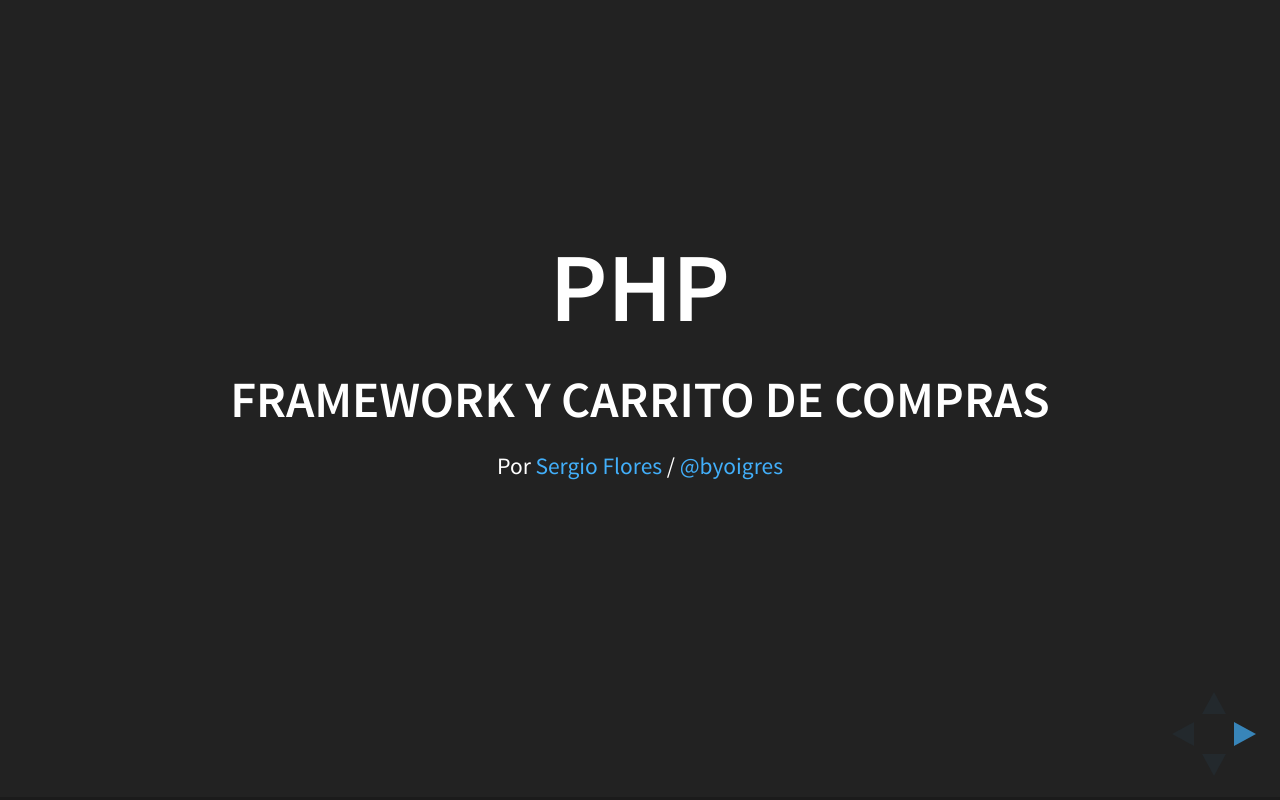
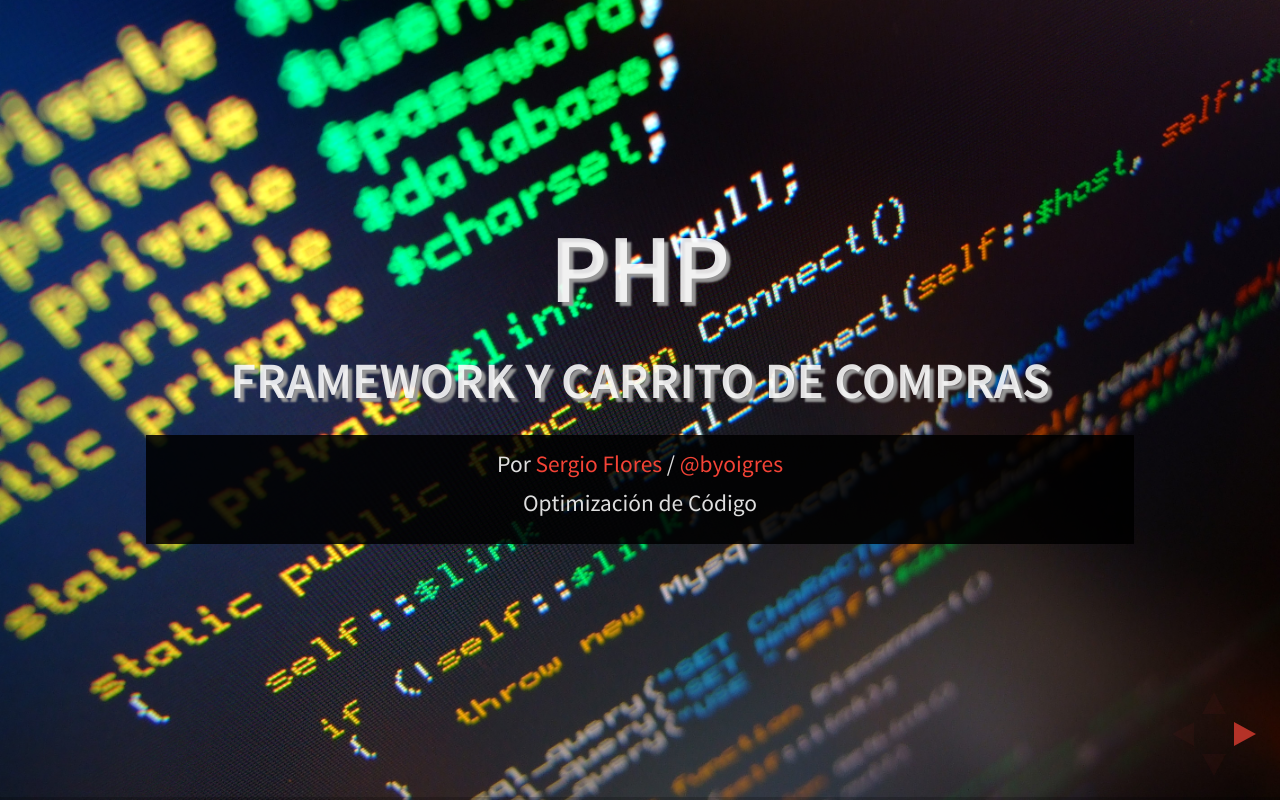
Before and after one commit to byoigres/php-course-slides, a website: page index.html in a window 1280 px wide. Drawn offline with Linux system fonts and the light colour scheme.

Commit message:
PHP theme added

```diff
--- /dev/null
+++ b/css/theme/source/php.scss
@@ -0,0 +1,67 @@
+/**
+ * Black theme for reveal.js. This is the opposite of the 'white' theme.
+ *
+ * Copyright (C) 2015 Hakim El Hattab, http://hakim.se
+ */
+
+
+// Default mixins and settings -----------------
+@import "../template/mixins";
+@import "../template/settings";
+@import "../template/colors";
+// ---------------------------------------------
+
+
+// Include theme-specific fonts
+@import url(../../lib/font/source-sans-pro/source-sans-pro.css);
+
+
+// Override theme settings (see ../template/settings.scss)
+$backgroundColor: $indigo-500;
+
+$mainColor: $dark-white;
+$headingColor: $dark-white;
+
+$mainFontSize: 38px;
+$mainFont: 'Source Sans Pro', Helvetica, sans-serif;
+$headingFont: 'Source Sans Pro', Helvetica, sans-serif;
+$headingTextShadow: none;
+$headingLetterSpacing: normal;
+$headingTextTransform: uppercase;
+$headingFontWeight: 600;
+$linkColor: $red-500;
+$linkColorHover: darken( $linkColor, 15% );
+$selectionBackgroundColor: lighten( $linkColor, 25% );
+
+$heading1Size: 2.5em;
+$heading2Size: 1.6em;
+$heading3Size: 1.3em;
+$heading4Size: 1.0em;
+
+section.has-light-background {
+	&, h1, h2, h3, h4, h5, h6 {
+		color: #222;
+	}
+}
+
+.principal {
+
+    h1, h3 {
+        text-shadow: 4px 4px 2px rgba(150, 150, 150, 1)!important;
+    }
+
+    .footer {
+        background-color: $dark-black;
+        padding: 15px 0;
+
+        p {
+            margin: 0;
+            line-height: 1;
+        }
+    }
+}
+
+
+// Theme template ------------------------------
+@import "../template/theme";
+// ---------------------------------------------
--- /dev/null
+++ b/css/theme/template/colors.scss
@@ -0,0 +1,285 @@
+$red-50:    #ffebee;
+$red-100:   #ffcdd2;
+$red-200:   #ef9a9a;
+$red-300:   #e57373;
+$red-400:   #ef5350;
+$red-500:   #f44336;
+$red-600:   #e53935;
+$red-700:   #d32f2f;
+$red-800:   #c62828;
+$red-900:   #b71c1c;
+$red-A100:  #ff8a80;
+$red-A200:  #ff5252;
+$red-A400:  #ff1744;
+$red-A700:  #d50000;
+
+$pink-50:   #fce4ec;
+$pink-100:  #f8bbd0;
+$pink-200:  #f48fb1;
+$pink-300:  #f06292;
+$pink-400:  #ec407a;
+$pink-500:  #e91e63;
+$pink-600:  #d81b60;
+$pink-700:  #c2185b;
+$pink-800:  #ad1457;
+$pink-900:  #880e4f;
+$pink-A100: #ff80ab;
+$pink-A200: #ff4081;
+$pink-A400: #f50057;
+$pink-A700: #c51162;
+
+$purple-50:   #f3e5f5;
+$purple-100:  #e1bee7;
+$purple-200:  #ce93d8;
+$purple-300:  #ba68c8;
+$purple-400:  #ab47bc;
+$purple-500:  #9c27b0;
+$purple-600:  #8e24aa;
+$purple-700:  #7b1fa2;
+$purple-800:  #6a1b9a;
+$purple-900:  #4a148c;
+$purple-A100: #ea80fc;
+$purple-A200: #e040fb;
+$purple-A400: #d500f9;
+$purple-A700: #aa00ff;
+
+$deep-purple-50:    #ede7f6;
+$deep-purple-100:   #d1c4e9;
+$deep-purple-200:   #b39ddb;
+$deep-purple-300:   #9575cd;
+$deep-purple-400:   #7e57c2;
+$deep-purple-500:   #673ab7;
+$deep-purple-600:   #5e35b1;
+$deep-purple-700:   #512da8;
+$deep-purple-800:   #4527a0;
+$deep-purple-900:   #311b92;
+$deep-purple-A100:  #b388ff;
+$deep-purple-A200:  #7c4dff;
+$deep-purple-A400:  #651fff;
+$deep-purple-A700:  #6200ea;
+
+$indigo-50:   #e8eaf6;
+$indigo-100:  #c5cae9;
+$indigo-200:  #9fa8da;
+$indigo-300:  #7986cb;
+$indigo-400:  #5c6bc0;
+$indigo-500:  #3f51b5;
+$indigo-600:  #3949ab;
+$indigo-700:  #303f9f;
+$indigo-800:  #283593;
+$indigo-900:  #1a237e;
+$indigo-A100: #8c9eff;
+$indigo-A200: #536dfe;
+$indigo-A400: #3d5afe;
+$indigo-A700: #304ffe;
+
+$blue-50:   #e3f2fd;
+$blue-100:  #bbdefb;
+$blue-200:  #90caf9;
+$blue-300:  #64b5f6;
+$blue-400:  #42a5f5;
+$blue-500:  #2196f3;
+$blue-600:  #1e88e5;
+$blue-700:  #1976d2;
+$blue-800:  #1565c0;
+$blue-900:  #0d47a1;
+$blue-A100: #82b1ff;
+$blue-A200: #448aff;
+$blue-A400: #2979ff;
+$blue-A700: #2962ff;
+
+$light-blue-50:   #e1f5fe;
+$light-blue-100:  #b3e5fc;
+$light-blue-200:  #81d4fa;
+$light-blue-300:  #4fc3f7;
+$light-blue-400:  #29b6f6;
+$light-blue-500:  #03a9f4;
+$light-blue-600:  #039be5;
+$light-blue-700:  #0288d1;
+$light-blue-800:  #0277bd;
+$light-blue-900:  #01579b;
+$light-blue-A100: #80d8ff;
+$light-blue-A200: #40c4ff;
+$light-blue-A400: #00b0ff;
+$light-blue-A700: #0091ea;
+
+$cyan-50:   #e0f7fa;
+$cyan-100:  #b2ebf2;
+$cyan-200:  #80deea;
+$cyan-300:  #4dd0e1;
+$cyan-400:  #26c6da;
+$cyan-500:  #00bcd4;
+$cyan-600:  #00acc1;
+$cyan-700:  #0097a7;
+$cyan-800:  #00838f;
+$cyan-900:  #006064;
+$cyan-A100: #84ffff;
+$cyan-A200: #18ffff;
+$cyan-A400: #00e5ff;
+$cyan-A700: #00b8d4;
+
+$teal-50:   #e0f2f1;
+$teal-100:  #b2dfdb;
+$teal-200:  #80cbc4;
+$teal-300:  #4db6ac;
+$teal-400:  #26a69a;
+$teal-500:  #009688;
+$teal-600:  #00897b;
+$teal-700:  #00796b;
+$teal-800:  #00695c;
+$teal-900:  #004d40;
+$teal-A100: #a7ffeb;
+$teal-A200: #64ffda;
+$teal-A400: #1de9b6;
+$teal-A700: #00bfa5;
+
+$green-50:    #e8f5e9;
+$green-100:   #c8e6c9;
+$green-200:   #a5d6a7;
+$green-300:   #81c784;
+$green-400:   #66bb6a;
+$green-500:   #4caf50;
+$green-600:   #43a047;
+$green-700:   #388e3c;
+$green-800:   #2e7d32;
+$green-900:   #1b5e20;
+$green-A100:  #b9f6ca;
+$green-A200:  #69f0ae;
+$green-A400:  #00e676;
+$green-A700:  #00c853;
+
+$light-green-50:    #f1f8e9;
+$light-green-100:   #dcedc8;
+$light-green-200:   #c5e1a5;
+$light-green-300:   #aed581;
+$light-green-400:   #9ccc65;
+$light-green-500:   #8bc34a;
+$light-green-600:   #7cb342;
+$light-green-700:   #689f38;
+$light-green-800:   #558b2f;
+$light-green-900:   #33691e;
+$light-green-A100:  #ccff90;
+$light-green-A200:  #b2ff59;
+$light-green-A400:  #76ff03;
+$light-green-A700:  #64dd17;
+
+$lime-50:   #f9fbe7;
+$lime-100:  #f0f4c3;
+$lime-200:  #e6ee9c;
+$lime-300:  #dce775;
+$lime-400:  #d4e157;
+$lime-500:  #cddc39;
+$lime-600:  #c0ca33;
+$lime-700:  #afb42b;
+$lime-800:  #9e9d24;
+$lime-900:  #827717;
+$lime-A100: #f4ff81;
+$lime-A200: #eeff41;
+$lime-A400: #c6ff00;
+$lime-A700: #aeea00;
+
+$yellow-50:   #fffde7;
+$yellow-100:  #fff9c4;
+$yellow-200:  #fff59d;
+$yellow-300:  #fff176;
+$yellow-400:  #ffee58;
+$yellow-500:  #ffeb3b;
+$yellow-600:  #fdd835;
+$yellow-700:  #fbc02d;
+$yellow-800:  #f9a825;
+$yellow-900:  #f57f17;
+$yellow-A100: #ffff8d;
+$yellow-A200: #ffff00;
+$yellow-A400: #ffea00;
+$yellow-A700: #ffd600;
+
+$amber-50:    #fff8e1;
+$amber-100:   #ffecb3;
+$amber-200:   #ffe082;
+$amber-300:   #ffd54f;
+$amber-400:   #ffca28;
+$amber-500:   #ffc107;
+$amber-600:   #ffb300;
+$amber-700:   #ffa000;
+$amber-800:   #ff8f00;
+$amber-900:   #ff6f00;
+$amber-A100:  #ffe57f;
+$amber-A200:  #ffd740;
+$amber-A400:  #ffc400;
+$amber-A700:  #ffab00;
+
+$orange-50:   #fff3e0;
+$orange-100:  #ffe0b2;
+$orange-200:  #ffcc80;
+$orange-300:  #ffb74d;
+$orange-400:  #ffa726;
+$orange-500:  #ff9800;
+$orange-600:  #fb8c00;
+$orange-700:  #f57c00;
+$orange-800:  #ef6c00;
+$orange-900:  #e65100;
+$orange-A100: #ffd180;
+$orange-A200: #ffab40;
+$orange-A400: #ff9100;
+$orange-A700: #ff6d00;
+
+$deep-orange-50:    #fbe9e7;
+$deep-orange-100:   #ffccbc;
+$deep-orange-200:   #ffab91;
+$deep-orange-300:   #ff8a65;
+$deep-orange-400:   #ff7043;
+$deep-orange-500:   #ff5722;
+$deep-orange-600:   #f4511e;
+$deep-orange-700:   #e64a19;
+$deep-orange-800:   #d84315;
+$deep-orange-900:   #bf360c;
+$deep-orange-A100:  #ff9e80;
+$deep-orange-A200:  #ff6e40;
+$deep-orange-A400:  #ff3d00;
+$deep-orange-A700:  #dd2c00;
+
+$brown-50:   #efebe9;
+$brown-100:  #d7ccc8;
+$brown-200:  #bcaaa4;
+$brown-300:  #a1887f;
+$brown-400:  #8d6e63;
+$brown-500:  #795548;
+$brown-600:  #6d4c41;
+$brown-700:  #5d4037;
+$brown-800:  #4e342e;
+$brown-900:  #3e2723;
+
+$blue-grey-50:   #eceff1;
+$blue-grey-100:  #cfd8dc;
+$blue-grey-200:  #b0bec5;
+$blue-grey-300:  #90a4ae;
+$blue-grey-400:  #78909c;
+$blue-grey-500:  #607d8b;
+$blue-grey-600:  #546e7a;
+$blue-grey-700:  #455a64;
+$blue-grey-800:  #37474f;
+$blue-grey-900:  #263238;
+
+$grey-50:   #fafafa;
+$grey-100:  #f5f5f5;
+$grey-200:  #eeeeee;
+$grey-300:  #e0e0e0;
+$grey-400:  #bdbdbd;
+$grey-500:  #9e9e9e;
+$grey-600:  #757575;
+$grey-700:  #616161;
+$grey-800:  #424242;
+$grey-900:  #212121;
+
+$black:     #000000;
+$white:     #ffffff;
+
+$transparent: rgba(0, 0, 0, 0);
+$full-black:  rgba(0, 0, 0, 1);
+$dark-black:  rgba(0, 0, 0, 0.87);
+$light-black: rgba(0, 0, 0, 0.54);
+$min-black:   rgba(0, 0, 0, 0.26);
+$faint-black: rgba(0, 0, 0, 0.12);
+$full-white:  rgba(255, 255, 255, 1);
+$dark-white:  rgba(255, 255, 255, 0.87);
+$light-white: rgba(255, 255, 255, 0.54);
--- a/index.html
+++ b/index.html
@@ -4,10 +4,10 @@
 	<head>
 		<meta charset="utf-8">
 
-		<title>reveal.js - The HTML Presentation Framework</title>
+		<title>PHP - Framework y carrito de compras</title>
 
-		<meta name="description" content="A framework for easily creating beautiful presentations using HTML">
-		<meta name="author" content="Hakim El Hattab">
+		<meta name="description" content="Presentación del curso de PHP">
+		<meta name="author" content="Sergio Flores">
 
 		<meta name="apple-mobile-web-app-capable" content="yes" />
 		<meta name="apple-mobile-web-app-status-bar-style" content="black-translucent" />
@@ -15,7 +15,7 @@
 		<meta name="viewport" content="width=device-width, initial-scale=1.0, maximum-scale=1.0, user-scalable=no, minimal-ui">
 
 		<link rel="stylesheet" href="css/reveal.css">
-		<link rel="stylesheet" href="css/theme/black.css" id="theme">
+		<link rel="stylesheet" href="css/theme/php.css" id="theme">
 
 		<!-- Code syntax highlighting -->
 		<link rel="stylesheet" href="lib/css/zenburn.css">
@@ -40,12 +40,18 @@
 
 			<!-- Any section element inside of this container is displayed as a slide -->
 			<div class="slides">
-				<section>
+				<section class="principal" data-background="images/php-code.jpg">
 					<h1>PHP</h1>
 					<h3>Framework y Carrito de compras</h3>
-					<p>
-						<small>Por <a href="http://hakim.se">Sergio Flores</a> / <a href="http://twitter.com/byoigres">@byoigres</a></small>
-					</p>
+
+					<div class="footer">
+						<p>
+							<small>Por <a href="http://hakim.se">Sergio Flores</a> / <a href="http://twitter.com/byoigres">@byoigres</a></small>
+						</p>
+						<p>
+							<small>Optimizaci&oacute;n de C&oacute;digo</small>
+						</p>
+					</div>
 				</section>
 
 				<section>
@@ -325,7 +331,7 @@ function linkify( selector ) {
 				<section>
 					<h2>Export to PDF</h2>
 					<p>Presentations can be <a href="https://github.com/hakimel/reveal.js#pdf-export">exported to PDF</a>, here's an example:</p>
-					<iframe src="//www.slideshare.net/slideshow/embed_code/42840540" width="445" height="355" frameborder="0" marginwidth="0" marginheight="0" scrolling="no" style="border:3px solid #666; margin-bottom:5px; max-width: 100%;" allowfullscreen> </iframe>
+
 				</section>
 
 				<section>
```
Also changed, not shown: css/theme/php.css, images/php-code.jpg (added).
